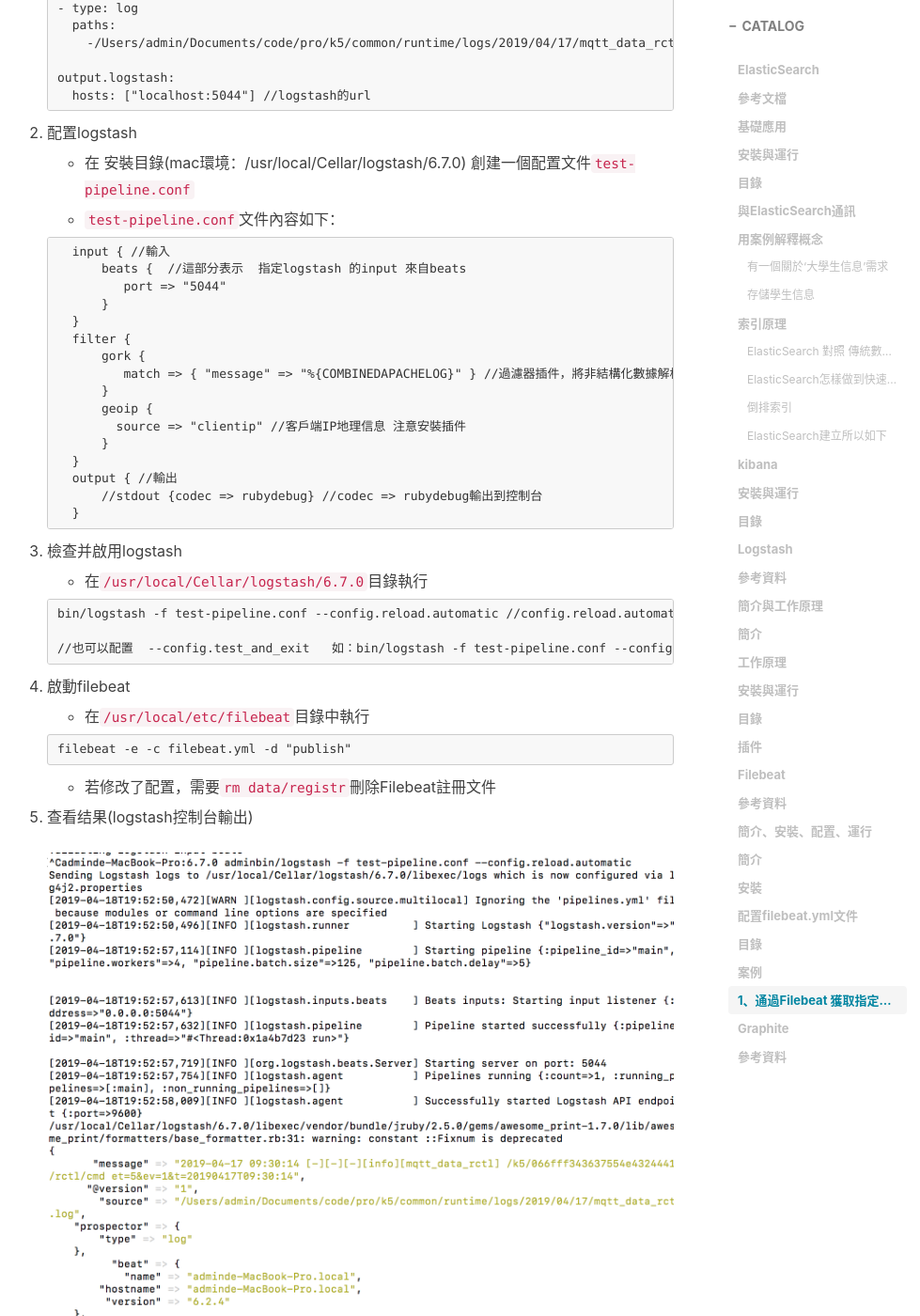
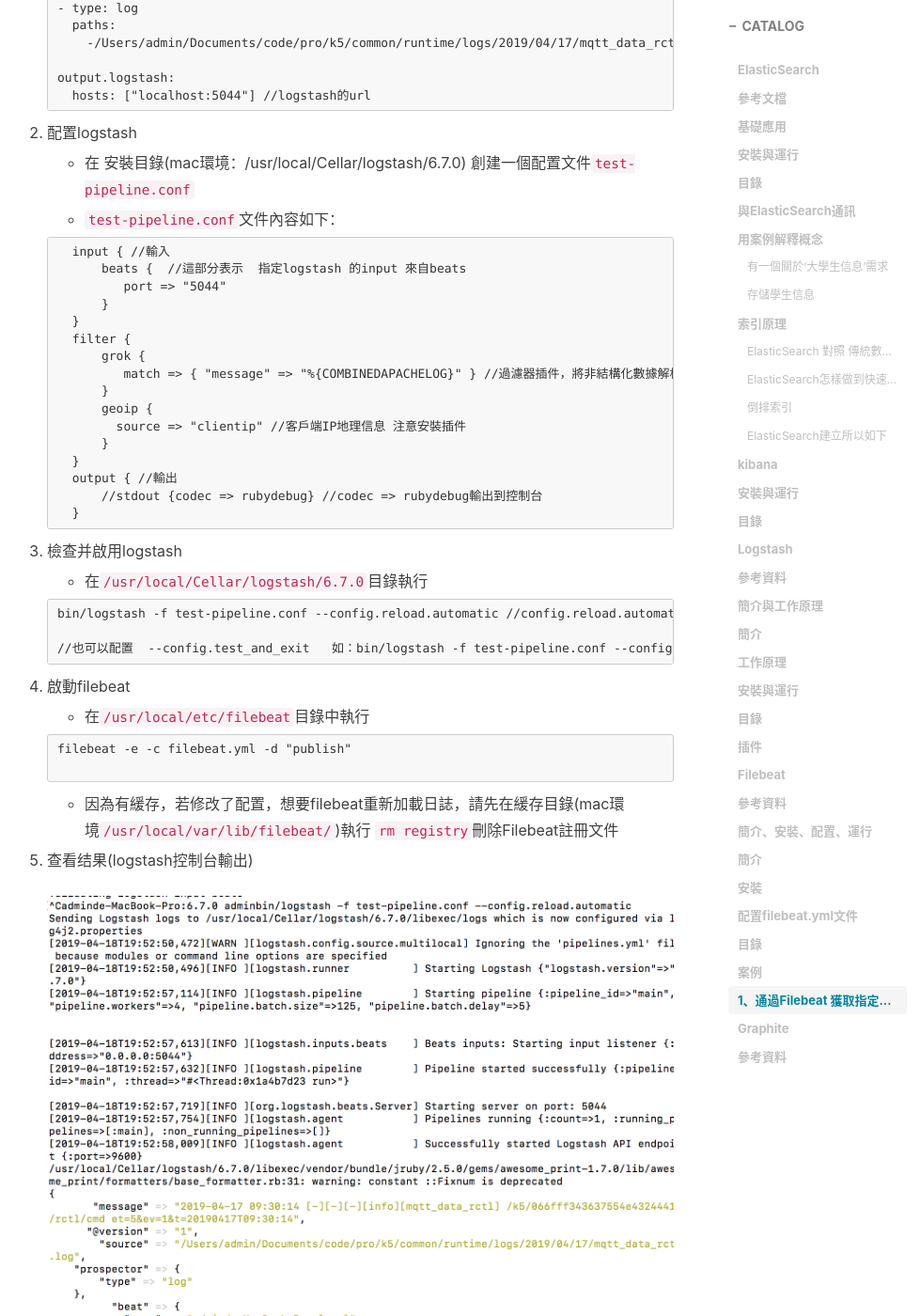
Before and after one commit to laichixin/laichixin.github.com, a Jekyll site: the page built from _posts/2019-03-15-ElasticSearch.md, in a window 1280 px wide and 1400 px high, scrolled down 14174 px. Shown: the whole window at 94% size, without its empty margins (255-1234 px from the left). Built offline with Jekyll 4.4.1, drawn with Linux system fonts in a browser that asks for light colours; nearby versions of some CDN libraries; comment, search, counter and statistics services are not loaded.

Commit message:
修改elasticSearch Logstash 相關注釋

```diff
--- a/_posts/2019-03-15-ElasticSearch.md
+++ b/_posts/2019-03-15-ElasticSearch.md
@@ -716,7 +716,7 @@ Fliebeat是輕量級的，資源友好的工具，佔用資源少、可靠、低
          }
      }
      filter {
-         gork {
+         grok {
             match => { "message" => "%{COMBINEDAPACHELOG}" } //過濾器插件，將非結構化數據解析為結構化和可查詢數據  注意安裝插件
          }
          geoip {
@@ -744,9 +744,10 @@ Fliebeat是輕量級的，資源友好的工具，佔用資源少、可靠、低
 
    ~~~
    filebeat -e -c filebeat.yml -d "publish"
+
    ~~~
 
-   * 若修改了配置，需要`rm data/registr`刪除Filebeat註冊文件
+   * 因為有緩存，若修改了配置，想要filebeat重新加載日誌，請先在緩存目錄(mac環境`/usr/local/var/lib/filebeat/`)執行 `rm registry`刪除Filebeat註冊文件
 
 5. 查看结果(logstash控制台輸出)
 
```
